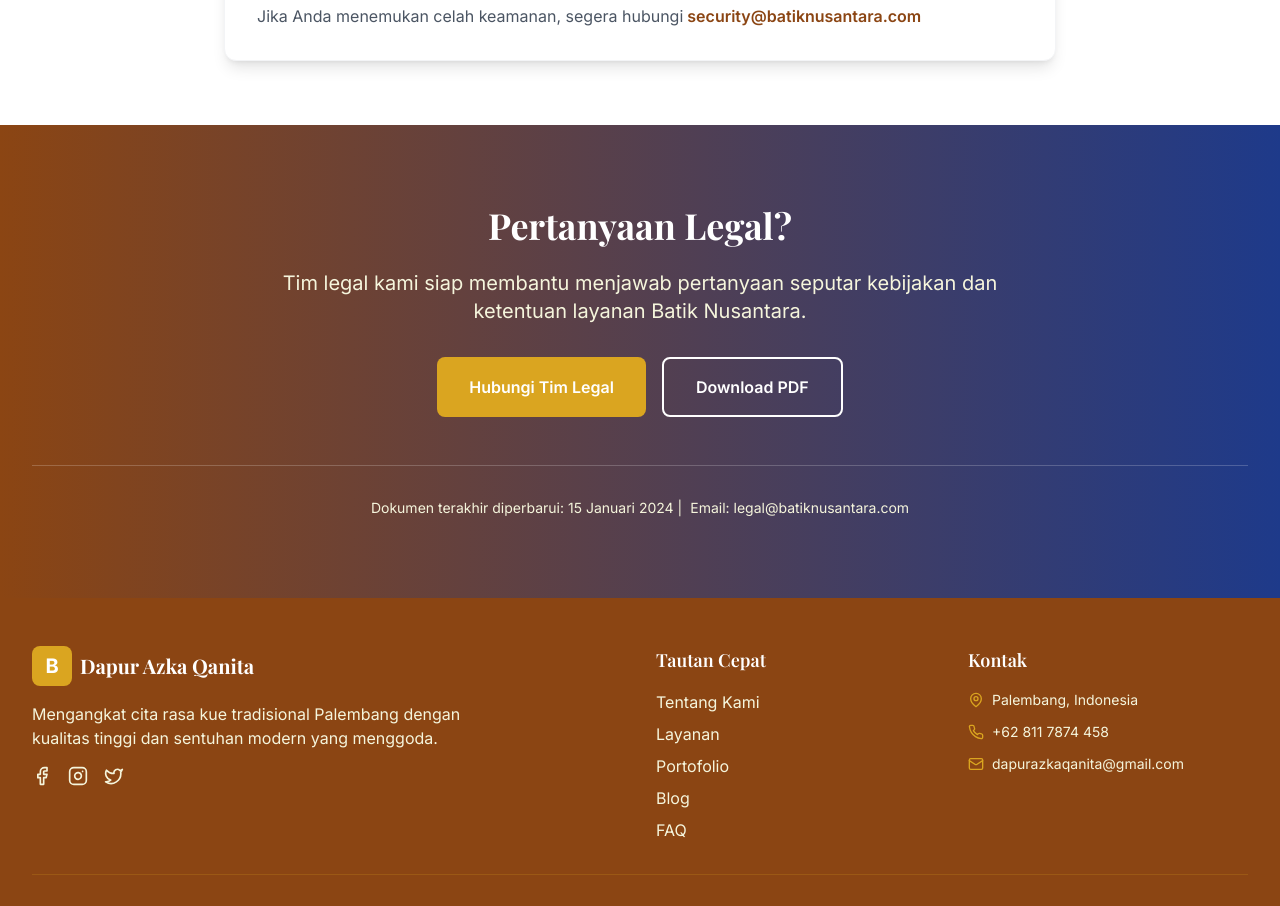
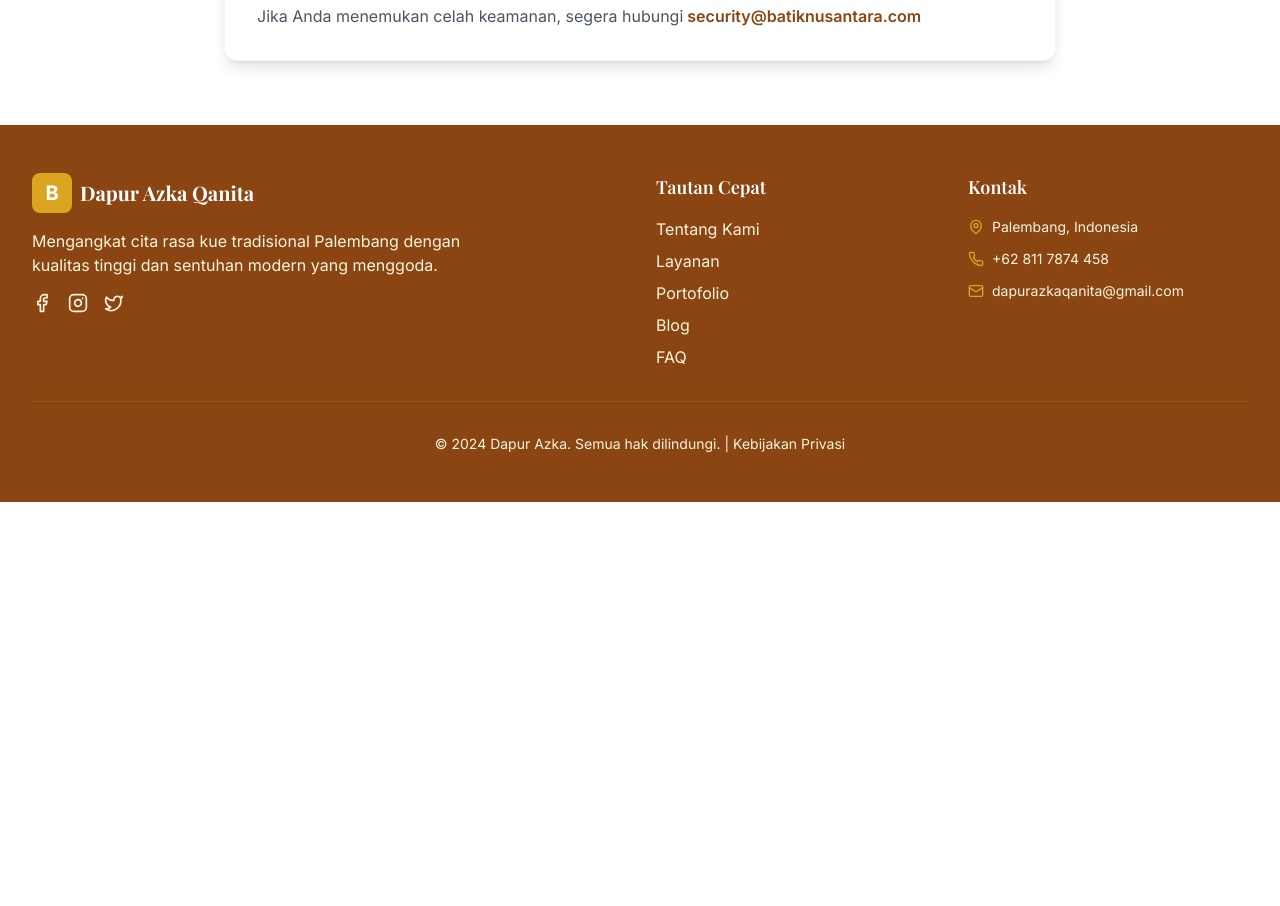
Before and after one commit to vivi211111/DapurAzkaQanita, a React (Vite) app: page /legal in a window 1280 px wide. Shown: the part 4460-5366 px from the top of the page. After the commit the page ends 4962 px from the top, so only its background shows below. Built offline with nearby package versions, Linux system fonts and the light colour scheme.

Commit message:
cta home, button tambah review, cta legal, grid testimonial

```diff
--- a/src/components/home/CTASection.jsx
+++ b/src/components/home/CTASection.jsx
@@ -16,12 +16,12 @@ const CTASection = () => {
 
       <div className="relative z-10 max-w-7xl mx-auto px-4 sm:px-6 lg:px-8 text-center">
         <h2 className="font-serif text-2xl md:text-4xl font-bold text-white mb-6">
-          Siap Mewujudkan Proyek Impian Anda?
+          Siap Menyajikan Kue Tradisional Terbaik untuk Momen Spesial Anda?
         </h2>
 
         <p className="text-sm md:text-xl text-batik-cream mb-8 max-w-3xl mx-auto">
-          Mari berkolaborasi untuk menciptakan produk handycraft yang memukau.
-          Tim ahli kami siap membantu mewujudkan visi kreatif Anda.
+          Mari rayakan hari istimewa Anda dengan cita rasa khas dari Dapur Azka Qanita.
+          Kue tradisional kami dibuat dengan resep turun-temurun selama 3 generasi, menghadirkan rasa otentik dalam setiap gigitan.
         </p>
         {/*MOBILE */}
         <div className="block md:hidden flex sm:flex-row gap-4 justify-center items-center mb-12">
--- a/src/pages/Legal.jsx
+++ b/src/pages/Legal.jsx
@@ -711,59 +711,6 @@ const Legal = () => {
             </div>
           </div>
         </section>
-
-        {/* Contact Legal - MOBILE */}
-        <section className="py-10 bg-gradient-to-r from-batik-brown to-batik-navy block md:hidden">
-          <div className="max-w-7xl mx-auto px-3 text-center">
-            <h2 className="font-serif text-lg font-bold text-white mb-3">
-              Pertanyaan Legal?
-            </h2>
-            <p className="text-xs text-batik-cream mb-4 max-w-3xl mx-auto">
-              Tim legal kami siap membantu menjawab pertanyaan seputar kebijakan
-              dan ketentuan layanan Batik Nusantara.
-            </p>
-            <div className="flex flex-col gap-2 justify-center">
-              <button className="bg-batik-gold hover:bg-batik-gold/90 text-white font-semibold py-2 px-4 rounded-md text-xs transition-all duration-300">
-                Hubungi Tim Legal
-              </button>
-              <button className="border border-white text-white hover:bg-white hover:text-batik-brown font-semibold py-2 px-4 rounded-md text-xs transition-all duration-300">
-                Download PDF
-              </button>
-            </div>
-            <div className="mt-6 pt-4 border-t border-white/20 text-batik-cream">
-              <p className="text-[10px]">
-                Dokumen terakhir diperbarui: 15 Januari 2024 |
-                <span className="ml-1">Email: legal@batiknusantara.com</span>
-              </p>
-            </div>
-          </div>
-        </section>
-        {/* Contact Legal - DESKTOP */}
-        <section className="py-20 bg-gradient-to-r from-batik-brown to-batik-navy hidden md:block">
-          <div className="max-w-7xl mx-auto px-4 sm:px-6 lg:px-8 text-center">
-            <h2 className="font-serif text-3xl md:text-4xl font-bold text-white mb-6">
-              Pertanyaan Legal?
-            </h2>
-            <p className="text-xl text-batik-cream mb-8 max-w-3xl mx-auto">
-              Tim legal kami siap membantu menjawab pertanyaan seputar kebijakan
-              dan ketentuan layanan Batik Nusantara.
-            </p>
-            <div className="flex flex-col sm:flex-row gap-4 justify-center">
-              <button className="bg-batik-gold hover:bg-batik-gold/90 text-white font-semibold py-4 px-8 rounded-lg transition-all duration-300">
-                Hubungi Tim Legal
-              </button>
-              <button className="border-2 border-white text-white hover:bg-white hover:text-batik-brown font-semibold py-4 px-8 rounded-lg transition-all duration-300">
-                Download PDF
-              </button>
-            </div>
-            <div className="mt-12 pt-8 border-t border-white/20 text-batik-cream">
-              <p className="text-sm">
-                Dokumen terakhir diperbarui: 15 Januari 2024 |
-                <span className="ml-2">Email: legal@batiknusantara.com</span>
-              </p>
-            </div>
-          </div>
-        </section>
       </div>
     </motion.div>
   );
--- a/src/pages/Testimonials.jsx
+++ b/src/pages/Testimonials.jsx
@@ -379,7 +379,7 @@ const Testimonials = () => {
         <div className="max-w-7xl mx-auto px-4 sm:px-6 lg:px-8">
           {/* MOBILE: pencarian di tengah, filter di bawah pencarian, ukuran kecil */}
           <div className="block md:hidden">
-            <div className="flex justify-center w-full mb-3">
+            <div className="flex justify-center w-full mb-3 gap-5">
               <input
                 type="text"
                 placeholder="Cari review (kue, komentar)..."
@@ -387,6 +387,12 @@ const Testimonials = () => {
                 value={search}
                 onChange={(e) => setSearch(e.target.value)}
               />
+              <button
+                className="w-48 bg-batik-gold hover:bg-batik-brown text-white font-semibold px-2 py-2 rounded-lg text-[11px] flex items-center justify-center gap-2 transition-all duration-200 mt-0"
+                onClick={() => setShowModal(true)}
+              >
+                <span>Beri Ulasan Kue</span>
+              </button>
             </div>
             <div className="grid grid-cols-3 gap-7 px-5 mx-auto">
               <select
@@ -423,12 +429,6 @@ const Testimonials = () => {
                 <option>Rating Tertinggi</option>
                 <option>Rating Terendah</option>
               </select>
-              <button
-                className="w-full bg-batik-orange hover:bg-batik-gold text-white font-semibold px-2 py-2 rounded-lg text-xs flex items-center justify-center gap-2 transition-all duration-200 mt-1"
-                onClick={() => setShowModal(true)}
-              >
-                <span>Beri Ulasan Kue</span>
-              </button>
             </div>
           </div>
           {/* DESKTOP: tetap seperti semula */}
@@ -478,7 +478,7 @@ const Testimonials = () => {
                 <option>Rating Terendah</option>
               </select>
               <button
-                className="bg-batik-orange hover:bg-batik-gold text-white font-semibold px-4 py-2 rounded-lg text-sm ml-2 flex items-center gap-2 transition-all duration-200"
+                className="w-40 bg-batik-gold hover:bg-batik-brown text-white font-semibold px-4 py-2 rounded-lg text-sm ml-2 flex items-center gap-2 transition-all duration-200"
                 onClick={() => setShowModal(true)}
               >
                 <span>Beri Ulasan Kue</span>
@@ -578,7 +578,7 @@ const Testimonials = () => {
         <div className="max-w-full xl:max-w-[1600px] 2xl:max-w-[1920px] mx-auto px-2 md:px-4 xl:px-6">
           <div className="max-w-screen-xl mx-auto">
             {/* MOBILE: grid 3 kolom, DESKTOP: tetap */}
-            <div className="grid grid-cols-1 xs:grid-cols-2 sm:grid-cols-3 md:grid-cols-2 lg:grid-cols-3 xl:grid-cols-4 gap-4 md:gap-8">
+            <div className="grid grid-cols-1 xs:grid-cols-2 sm:grid-cols-2 md:grid-cols-2 lg:grid-cols-3 xl:grid-cols-4 gap-4 md:gap-8">
               {filteredTestimonials.map((t, idx) => (
                 <div
                   key={t.id}
```
